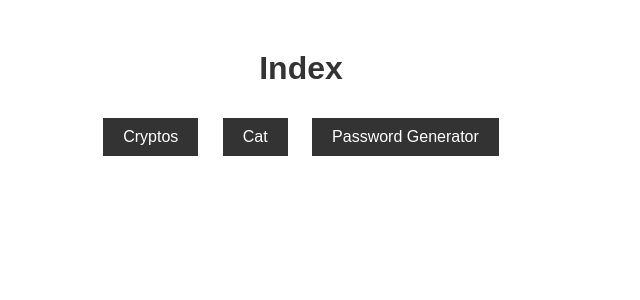
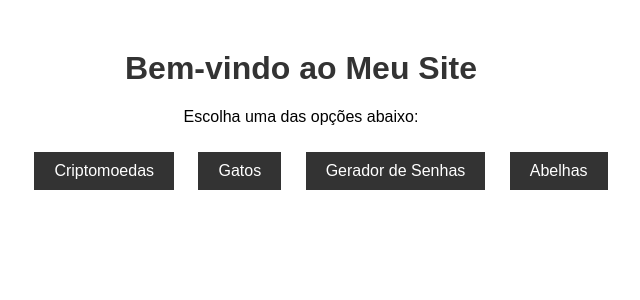
Before and after one commit to CodeAkinori/RandomFlaskSite, a Flask app: page / in a window 1280 px wide. Shown: the top 300 px of the page, without its empty margins (339-979 px from the left). Run offline with Flask 3, Linux system fonts and the light colour scheme.

Commit message:
Bees Update!

```diff
--- a/app.py
+++ b/app.py
@@ -59,5 +59,9 @@ def password_generator():
 
     return render_template('password_generator.html')
 
+@app.route('/bees')
+def bees():
+    return render_template('bees.html')
+
 if __name__ == '__main__':
     app.run()
--- a/templates/index.html
+++ b/templates/index.html
@@ -31,9 +31,13 @@
     </style>
 </head>
 <body>
-    <h1>Index</h1>
-    <a href="/cryptos" class="button">Cryptos</a>
-    <a href="/cat" class="button">Cat</a>
-    <a href="/password-generator" class="button">Password Generator</a>
+    <h1>Bem-vindo ao Meu Site</h1>
+    <p>Escolha uma das opções abaixo:</p>
+    <ul>
+        <a href="/cryptos" class="button">Criptomoedas</a>
+        <a href="/cat" class="button">Gatos</a>
+        <a href="/password-generator" class="button">Gerador de Senhas</a>
+        <a href="/bees" class="button">Abelhas</a> <!-- Novo botão para a página Bees -->
+    </ul>
 </body>
 </html>
```
Also changed, not shown: templates/bees.html (added, +39 -0 lines), static/bee.png (added).
